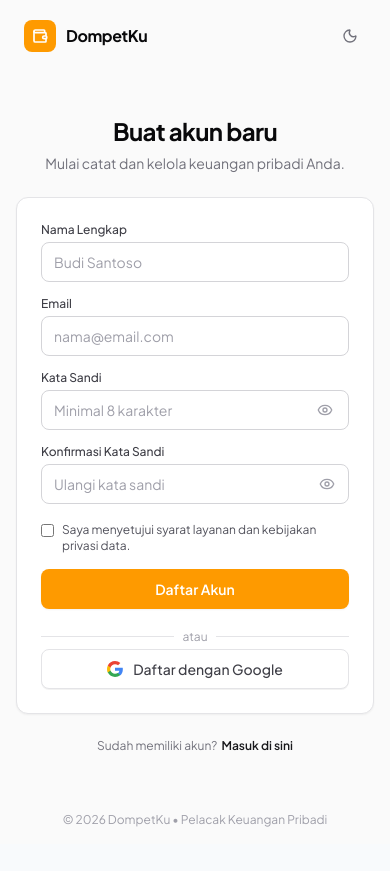
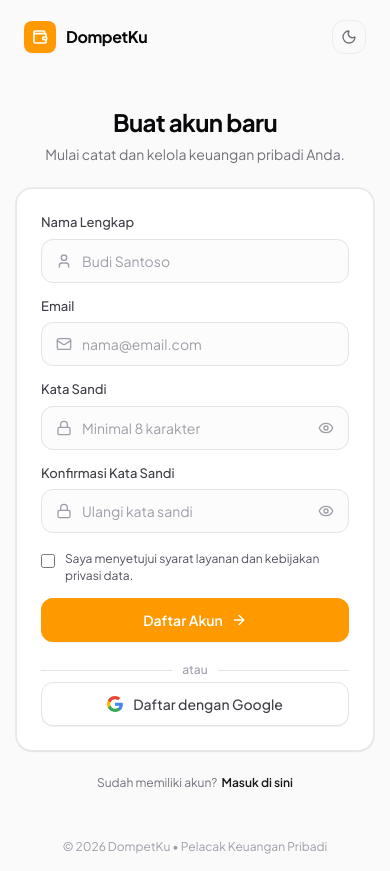
Before and after one commit to damisaviola/finku, a Next.js app: page /register in a window 390 px wide. Before the commit the page ends 844 px from the top, so only its background shows below. Built offline with nearby package versions, Linux system fonts and the light colour scheme; no server answers.

Commit message:
style: modernize form input fields with tactile borders, responsive focus rings, and illuminated icons

```diff
--- a/src/app/(auth)/register/page.tsx
+++ b/src/app/(auth)/register/page.tsx
@@ -5,6 +5,9 @@
 import { useRouter } from 'next/navigation';
 import {
   Wallet,
+  User,
+  Mail,
+  Lock,
   Eye,
   EyeOff,
   Sun,
@@ -12,6 +15,7 @@
   AlertCircle,
   Loader2,
   CheckCircle2,
+  ArrowRight,
 } from 'lucide-react';
 import { useDompetKu } from '@/lib/store';
 import { signInWithGoogle, registerUserWithEmail } from '@/lib/supabase/auth';
@@ -139,10 +143,10 @@
 
   return (
     <div className="min-h-screen bg-zinc-50 dark:bg-zinc-950 text-zinc-900 dark:text-zinc-100 flex flex-col justify-between">
-      {/* Top Bar with Minimal Theme Switch */}
+      {/* Top Bar */}
       <div className="w-full max-w-6xl mx-auto px-6 py-5 flex items-center justify-between">
-        <Link href="/" className="flex items-center gap-2.5">
-          <div className="h-8 w-8 rounded-lg bg-amber-500 flex items-center justify-center text-white">
+        <Link href="/" className="flex items-center gap-2.5 group">
+          <div className="h-8 w-8 rounded-lg bg-amber-500 flex items-center justify-center text-white shadow-xs group-hover:scale-105 transition-transform">
             <Wallet className="h-4 w-4 stroke-[2.5]" />
           </div>
           <span className="text-base font-bold tracking-tight text-zinc-950 dark:text-white">
@@ -154,7 +158,7 @@
           type="button"
           onClick={toggleTheme}
           aria-label="Ganti tema tampilan"
-          className="p-2 rounded-lg text-zinc-500 hover:text-zinc-900 dark:text-zinc-400 dark:hover:text-white hover:bg-zinc-100 dark:hover:bg-zinc-900 transition-colors cursor-pointer"
+          className="p-2 rounded-xl text-zinc-500 hover:text-zinc-900 dark:text-zinc-400 dark:hover:text-white hover:bg-zinc-100 dark:hover:bg-zinc-900 border border-zinc-200/60 dark:border-zinc-800/60 transition-colors cursor-pointer"
           title={isDarkMode ? 'Mode Terang' : 'Mode Gelap'}
         >
           {isDarkMode ? <Sun className="h-4 w-4 text-amber-400" /> : <Moon className="h-4 w-4" />}
@@ -163,9 +167,9 @@
 
       {/* Centered Register Box */}
       <main className="flex-1 flex items-center justify-center px-4 py-8">
-        <div className="w-full max-w-sm space-y-6">
+        <div className="w-full max-w-[390px] space-y-6">
 
-          {/* Header Copy */}
+          {/* Header */}
           <div className="space-y-1.5 text-center">
             <h1 className="text-2xl font-bold tracking-tight text-zinc-950 dark:text-white">
               Buat akun baru
@@ -176,14 +180,14 @@
           </div>
 
           {/* Form Card */}
-          <div className="rounded-xl border border-zinc-200 dark:border-zinc-800 bg-white dark:bg-zinc-900 p-6 shadow-xs space-y-5">
+          <div className="rounded-2xl border border-zinc-200/80 dark:border-zinc-800/80 bg-white dark:bg-zinc-900/90 p-6 sm:p-7 shadow-xs ring-1 ring-zinc-950/5 dark:ring-white/5 space-y-5">
             {isSuccess ? (
               <div className="py-6 text-center space-y-3">
-                <div className="h-10 w-10 rounded-full bg-emerald-100 dark:bg-emerald-950/50 text-emerald-600 dark:text-emerald-400 flex items-center justify-center mx-auto">
-                  <CheckCircle2 className="h-5 w-5" />
+                <div className="h-11 w-11 rounded-full bg-emerald-100 dark:bg-emerald-950/50 text-emerald-600 dark:text-emerald-400 flex items-center justify-center mx-auto">
+                  <CheckCircle2 className="h-6 w-6" />
                 </div>
                 <h2 className="text-base font-semibold text-zinc-950 dark:text-white">
-                  Pendaftaran Berhasil
+                  Pendaftaran Berhasil!
                 </h2>
                 <p className="text-xs text-zinc-500 dark:text-zinc-400 max-w-xs mx-auto">
                   Akun Anda telah dibuat. Mengalihkan ke dashboard...
@@ -193,19 +197,28 @@
               <>
                 {/* Error */}
                 {errors.form && (
-                  <div className="p-3 rounded-lg bg-rose-50 dark:bg-rose-950/40 border border-rose-200 dark:border-rose-900 text-rose-700 dark:text-rose-300 text-xs flex items-start gap-2">
+                  <div className="p-3 rounded-xl bg-rose-50 dark:bg-rose-950/40 border border-rose-200 dark:border-rose-900/60 text-rose-700 dark:text-rose-300 text-xs flex items-start gap-2.5">
                     <AlertCircle className="h-4 w-4 shrink-0 text-rose-500 mt-0.5" />
                     <span>{errors.form}</span>
                   </div>
                 )}
 
-                {/* Form (First) */}
+                {/* Form */}
                 <form onSubmit={handleSubmit} autoComplete="on" className="space-y-3.5">
+
                   {/* Name */}
-                  <div className="space-y-1">
-                    <label className="block text-xs font-medium text-zinc-700 dark:text-zinc-300">
+                  <div className="space-y-1.5">
+                    <label className="block text-[13px] font-medium text-zinc-700 dark:text-zinc-300">
                       Nama Lengkap
                     </label>
+                    <div
+                      className={`relative flex items-center rounded-xl border h-11 transition-all duration-200 group ${
+                        errors.name
+                          ? 'border-rose-400 dark:border-rose-600 focus-within:border-rose-500 focus-within:ring-4 focus-within:ring-rose-500/10'
+                          : 'border-zinc-200 dark:border-zinc-800 bg-zinc-50/50 dark:bg-zinc-950/50 hover:border-zinc-300 dark:hover:border-zinc-700 focus-within:border-amber-500 focus-within:ring-4 focus-within:ring-amber-500/10 dark:focus-within:ring-amber-500/15 focus-within:bg-white dark:focus-within:bg-zinc-950'
+                      }`}
+                    >
+                      <User className="absolute left-3.5 h-4 w-4 text-zinc-400 dark:text-zinc-500 group-focus-within:text-amber-500 dark:group-focus-within:text-amber-400 transition-colors pointer-events-none" />
                       <input
                         type="text"
                         required
@@ -215,20 +228,29 @@
                           setName(e.target.value);
                           if (errors.name) setErrors((prev) => ({ ...prev, name: '' }));
                         }}
-                      className={`w-full h-10 px-3 rounded-lg border text-sm bg-white dark:bg-zinc-950 text-zinc-900 dark:text-zinc-100 placeholder:text-zinc-400 focus:outline-none focus:ring-1 focus:ring-amber-500 focus:border-amber-500 transition-colors ${
-                        errors.name ? 'border-rose-500' : 'border-zinc-300 dark:border-zinc-700'
-                      }`}
+                        className="w-full h-full pl-10 pr-3.5 bg-transparent border-0 text-sm text-zinc-900 dark:text-zinc-100 placeholder:text-zinc-400 dark:placeholder:text-zinc-500 focus:outline-none focus:ring-0"
                       />
+                    </div>
                     {errors.name && (
-                      <p className="text-[11px] text-rose-600 dark:text-rose-400">{errors.name}</p>
+                      <p className="text-[11px] font-medium text-rose-600 dark:text-rose-400 pl-0.5">
+                        {errors.name}
+                      </p>
                     )}
                   </div>
 
                   {/* Email */}
-                  <div className="space-y-1">
-                    <label className="block text-xs font-medium text-zinc-700 dark:text-zinc-300">
+                  <div className="space-y-1.5">
+                    <label className="block text-[13px] font-medium text-zinc-700 dark:text-zinc-300">
                       Email
                     </label>
+                    <div
+                      className={`relative flex items-center rounded-xl border h-11 transition-all duration-200 group ${
+                        errors.email
+                          ? 'border-rose-400 dark:border-rose-600 focus-within:border-rose-500 focus-within:ring-4 focus-within:ring-rose-500/10'
+                          : 'border-zinc-200 dark:border-zinc-800 bg-zinc-50/50 dark:bg-zinc-950/50 hover:border-zinc-300 dark:hover:border-zinc-700 focus-within:border-amber-500 focus-within:ring-4 focus-within:ring-amber-500/10 dark:focus-within:ring-amber-500/15 focus-within:bg-white dark:focus-within:bg-zinc-950'
+                      }`}
+                    >
+                      <Mail className="absolute left-3.5 h-4 w-4 text-zinc-400 dark:text-zinc-500 group-focus-within:text-amber-500 dark:group-focus-within:text-amber-400 transition-colors pointer-events-none" />
                       <input
                         type="email"
                         required
@@ -238,21 +260,29 @@
                           setEmail(e.target.value);
                           if (errors.email) setErrors((prev) => ({ ...prev, email: '' }));
                         }}
-                      className={`w-full h-10 px-3 rounded-lg border text-sm bg-white dark:bg-zinc-950 text-zinc-900 dark:text-zinc-100 placeholder:text-zinc-400 focus:outline-none focus:ring-1 focus:ring-amber-500 focus:border-amber-500 transition-colors ${
-                        errors.email ? 'border-rose-500' : 'border-zinc-300 dark:border-zinc-700'
-                      }`}
+                        className="w-full h-full pl-10 pr-3.5 bg-transparent border-0 text-sm text-zinc-900 dark:text-zinc-100 placeholder:text-zinc-400 dark:placeholder:text-zinc-500 focus:outline-none focus:ring-0"
                       />
+                    </div>
                     {errors.email && (
-                      <p className="text-[11px] text-rose-600 dark:text-rose-400">{errors.email}</p>
+                      <p className="text-[11px] font-medium text-rose-600 dark:text-rose-400 pl-0.5">
+                        {errors.email}
+                      </p>
                     )}
                   </div>
 
                   {/* Password */}
-                  <div className="space-y-1">
-                    <label className="block text-xs font-medium text-zinc-700 dark:text-zinc-300">
+                  <div className="space-y-1.5">
+                    <label className="block text-[13px] font-medium text-zinc-700 dark:text-zinc-300">
                       Kata Sandi
                     </label>
-                    <div className="relative flex items-center">
+                    <div
+                      className={`relative flex items-center rounded-xl border h-11 transition-all duration-200 group ${
+                        errors.password
+                          ? 'border-rose-400 dark:border-rose-600 focus-within:border-rose-500 focus-within:ring-4 focus-within:ring-rose-500/10'
+                          : 'border-zinc-200 dark:border-zinc-800 bg-zinc-50/50 dark:bg-zinc-950/50 hover:border-zinc-300 dark:hover:border-zinc-700 focus-within:border-amber-500 focus-within:ring-4 focus-within:ring-amber-500/10 dark:focus-within:ring-amber-500/15 focus-within:bg-white dark:focus-within:bg-zinc-950'
+                      }`}
+                    >
+                      <Lock className="absolute left-3.5 h-4 w-4 text-zinc-400 dark:text-zinc-500 group-focus-within:text-amber-500 dark:group-focus-within:text-amber-400 transition-colors pointer-events-none" />
                       <input
                         type={showPassword ? 'text' : 'password'}
                         required
@@ -262,34 +292,37 @@
                           setPassword(e.target.value);
                           if (errors.password) setErrors((prev) => ({ ...prev, password: '' }));
                         }}
-                        className={`w-full h-10 pl-3 pr-10 rounded-lg border text-sm bg-white dark:bg-zinc-950 text-zinc-900 dark:text-zinc-100 placeholder:text-zinc-400 focus:outline-none focus:ring-1 focus:ring-amber-500 focus:border-amber-500 transition-colors ${
-                          errors.password
-                            ? 'border-rose-500'
-                            : 'border-zinc-300 dark:border-zinc-700'
-                        }`}
+                        className="w-full h-full pl-10 pr-10 bg-transparent border-0 text-sm text-zinc-900 dark:text-zinc-100 placeholder:text-zinc-400 dark:placeholder:text-zinc-500 focus:outline-none focus:ring-0"
                       />
                       <button
                         type="button"
                         onClick={() => setShowPassword(!showPassword)}
                         aria-label={showPassword ? 'Sembunyikan sandi' : 'Tampilkan sandi'}
-                        className="absolute right-3 p-1 text-zinc-400 hover:text-zinc-600 dark:hover:text-zinc-200 transition-colors cursor-pointer"
+                        className="absolute right-2 h-7 w-7 rounded-lg flex items-center justify-center text-zinc-400 hover:text-zinc-700 dark:hover:text-zinc-200 hover:bg-zinc-100 dark:hover:bg-zinc-800 transition-colors cursor-pointer"
                       >
                         {showPassword ? <EyeOff className="h-4 w-4" /> : <Eye className="h-4 w-4" />}
                       </button>
                     </div>
                     {errors.password && (
-                      <p className="text-[11px] text-rose-600 dark:text-rose-400">
+                      <p className="text-[11px] font-medium text-rose-600 dark:text-rose-400 pl-0.5">
                         {errors.password}
                       </p>
                     )}
                   </div>
 
                   {/* Confirm Password */}
-                  <div className="space-y-1">
-                    <label className="block text-xs font-medium text-zinc-700 dark:text-zinc-300">
+                  <div className="space-y-1.5">
+                    <label className="block text-[13px] font-medium text-zinc-700 dark:text-zinc-300">
                       Konfirmasi Kata Sandi
                     </label>
-                    <div className="relative flex items-center">
+                    <div
+                      className={`relative flex items-center rounded-xl border h-11 transition-all duration-200 group ${
+                        errors.confirmPassword
+                          ? 'border-rose-400 dark:border-rose-600 focus-within:border-rose-500 focus-within:ring-4 focus-within:ring-rose-500/10'
+                          : 'border-zinc-200 dark:border-zinc-800 bg-zinc-50/50 dark:bg-zinc-950/50 hover:border-zinc-300 dark:hover:border-zinc-700 focus-within:border-amber-500 focus-within:ring-4 focus-within:ring-amber-500/10 dark:focus-within:ring-amber-500/15 focus-within:bg-white dark:focus-within:bg-zinc-950'
+                      }`}
+                    >
+                      <Lock className="absolute left-3.5 h-4 w-4 text-zinc-400 dark:text-zinc-500 group-focus-within:text-amber-500 dark:group-focus-within:text-amber-400 transition-colors pointer-events-none" />
                       <input
                         type={showConfirmPassword ? 'text' : 'password'}
                         required
@@ -301,17 +334,13 @@
                             setErrors((prev) => ({ ...prev, confirmPassword: '' }));
                           }
                         }}
-                        className={`w-full h-10 pl-3 pr-10 rounded-lg border text-sm bg-white dark:bg-zinc-950 text-zinc-900 dark:text-zinc-100 placeholder:text-zinc-400 focus:outline-none focus:ring-1 focus:ring-amber-500 focus:border-amber-500 transition-colors ${
-                          errors.confirmPassword
-                            ? 'border-rose-500'
-                            : 'border-zinc-300 dark:border-zinc-700'
-                        }`}
+                        className="w-full h-full pl-10 pr-10 bg-transparent border-0 text-sm text-zinc-900 dark:text-zinc-100 placeholder:text-zinc-400 dark:placeholder:text-zinc-500 focus:outline-none focus:ring-0"
                       />
                       <button
                         type="button"
                         onClick={() => setShowConfirmPassword(!showConfirmPassword)}
                         aria-label={showConfirmPassword ? 'Sembunyikan sandi' : 'Tampilkan sandi'}
-                        className="absolute right-3 p-0.5 text-zinc-400 hover:text-zinc-600 dark:hover:text-zinc-200 transition-colors cursor-pointer"
+                        className="absolute right-2 h-7 w-7 rounded-lg flex items-center justify-center text-zinc-400 hover:text-zinc-700 dark:hover:text-zinc-200 hover:bg-zinc-100 dark:hover:bg-zinc-800 transition-colors cursor-pointer"
                       >
                         {showConfirmPassword ? (
                           <EyeOff className="h-4 w-4" />
@@ -321,7 +350,7 @@
                       </button>
                     </div>
                     {errors.confirmPassword && (
-                      <p className="text-[11px] text-rose-600 dark:text-rose-400">
+                      <p className="text-[11px] font-medium text-rose-600 dark:text-rose-400 pl-0.5">
                         {errors.confirmPassword}
                       </p>
                     )}
@@ -329,7 +358,7 @@
 
                   {/* Terms */}
                   <div className="space-y-1 pt-1">
-                    <label className="flex items-start gap-2 cursor-pointer text-xs text-zinc-600 dark:text-zinc-400 select-none">
+                    <label className="flex items-start gap-2.5 cursor-pointer text-xs text-zinc-600 dark:text-zinc-400 select-none">
                       <input
                         type="checkbox"
                         checked={terms}
@@ -337,14 +366,14 @@
                           setTerms(e.target.checked);
                           if (errors.terms) setErrors((prev) => ({ ...prev, terms: '' }));
                         }}
-                        className="mt-0.5 rounded border-zinc-300 dark:border-zinc-700 text-amber-500 focus:ring-amber-500/20"
+                        className="mt-0.5 h-4 w-4 rounded-md border-zinc-300 dark:border-zinc-700 text-amber-500 focus:ring-amber-500/20 cursor-pointer"
                       />
                       <span className="leading-snug">
                         Saya menyetujui syarat layanan dan kebijakan privasi data.
                       </span>
                     </label>
                     {errors.terms && (
-                      <p className="text-[11px] text-rose-600 dark:text-rose-400">
+                      <p className="text-[11px] font-medium text-rose-600 dark:text-rose-400 pl-0.5">
                         {errors.terms}
                       </p>
                     )}
@@ -354,12 +383,15 @@
                   <button
                     type="submit"
                     disabled={isLoading || isGoogleLoading}
-                    className="w-full h-10 rounded-lg font-semibold text-sm text-white bg-amber-500 hover:bg-amber-400 active:bg-amber-600 shadow-xs transition-colors flex items-center justify-center gap-2 cursor-pointer disabled:opacity-50 mt-2"
+                    className="w-full h-11 rounded-xl font-semibold text-sm text-white bg-amber-500 hover:bg-amber-400 active:bg-amber-600 shadow-xs hover:shadow-sm active:scale-[0.99] transition-all flex items-center justify-center gap-2 cursor-pointer disabled:opacity-50 mt-2"
                   >
                     {isLoading ? (
                       <Loader2 className="h-4 w-4 animate-spin text-white" />
                     ) : (
+                      <>
                         <span>Daftar Akun</span>
+                        <ArrowRight className="h-4 w-4" />
+                      </>
                     )}
                   </button>
                 </form>
@@ -370,18 +402,18 @@
                     <div className="w-full border-t border-zinc-200 dark:border-zinc-800" />
                   </div>
                   <div className="relative flex justify-center text-xs">
-                    <span className="bg-white dark:bg-zinc-900 px-2 text-zinc-400">
+                    <span className="bg-white dark:bg-zinc-900 px-2.5 text-zinc-400 font-medium">
                       atau
                     </span>
                   </div>
                 </div>
 
-                {/* Google OAuth (Now at the bottom) */}
+                {/* Google OAuth (At the bottom) */}
                 <button
                   type="button"
                   onClick={handleGoogleRegister}
                   disabled={isLoading || isGoogleLoading}
-                  className="w-full flex items-center justify-center gap-2.5 h-10 px-4 rounded-lg border border-zinc-200 dark:border-zinc-800 bg-white dark:bg-zinc-900 hover:bg-zinc-50 dark:hover:bg-zinc-800/80 text-zinc-700 dark:text-zinc-200 font-medium text-sm transition-colors cursor-pointer disabled:opacity-50 shadow-2xs"
+                  className="w-full flex items-center justify-center gap-2.5 h-11 px-4 rounded-xl border border-zinc-200 dark:border-zinc-800 bg-white dark:bg-zinc-900 hover:bg-zinc-50 dark:hover:bg-zinc-800/80 hover:border-zinc-300 dark:hover:border-zinc-700 text-zinc-700 dark:text-zinc-200 font-medium text-sm active:scale-[0.99] transition-all cursor-pointer disabled:opacity-50 shadow-2xs"
                 >
                   {isGoogleLoading ? (
                     <Loader2 className="h-4 w-4 animate-spin text-zinc-500" />
@@ -399,7 +431,7 @@
             Sudah memiliki akun?{' '}
             <Link
               href="/login"
-              className="font-semibold text-zinc-900 dark:text-white hover:underline ml-0.5"
+              className="font-semibold text-zinc-900 dark:text-white hover:text-amber-600 dark:hover:text-amber-400 transition-colors ml-0.5"
             >
               Masuk di sini
             </Link>
```
Also changed, not shown: src/app/(auth)/forgot-password/page.tsx (+29 -17 lines), src/app/(auth)/login/page.tsx (+55 -40 lines). Lines whose indentation alone changed are shown as unchanged.
